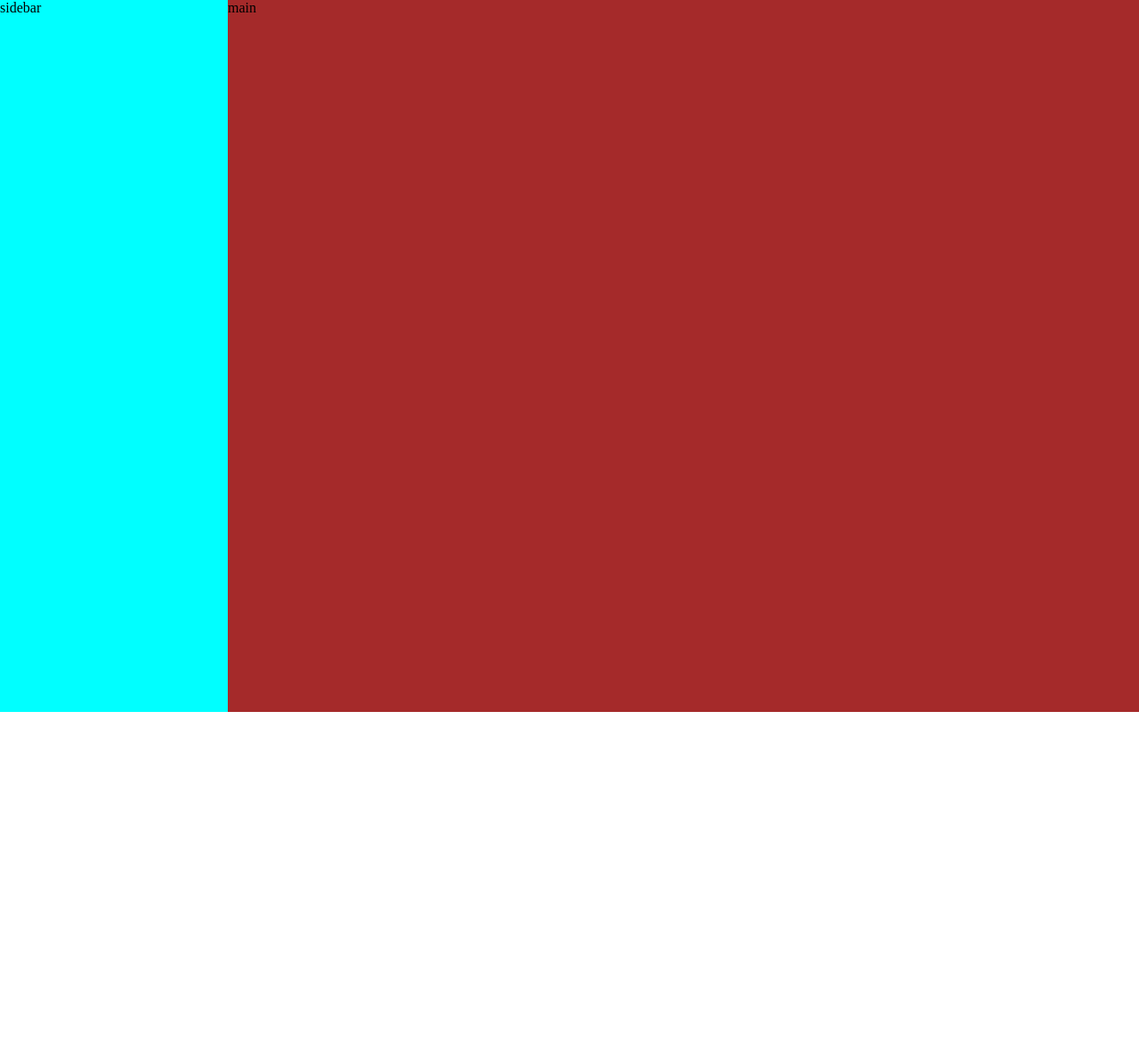
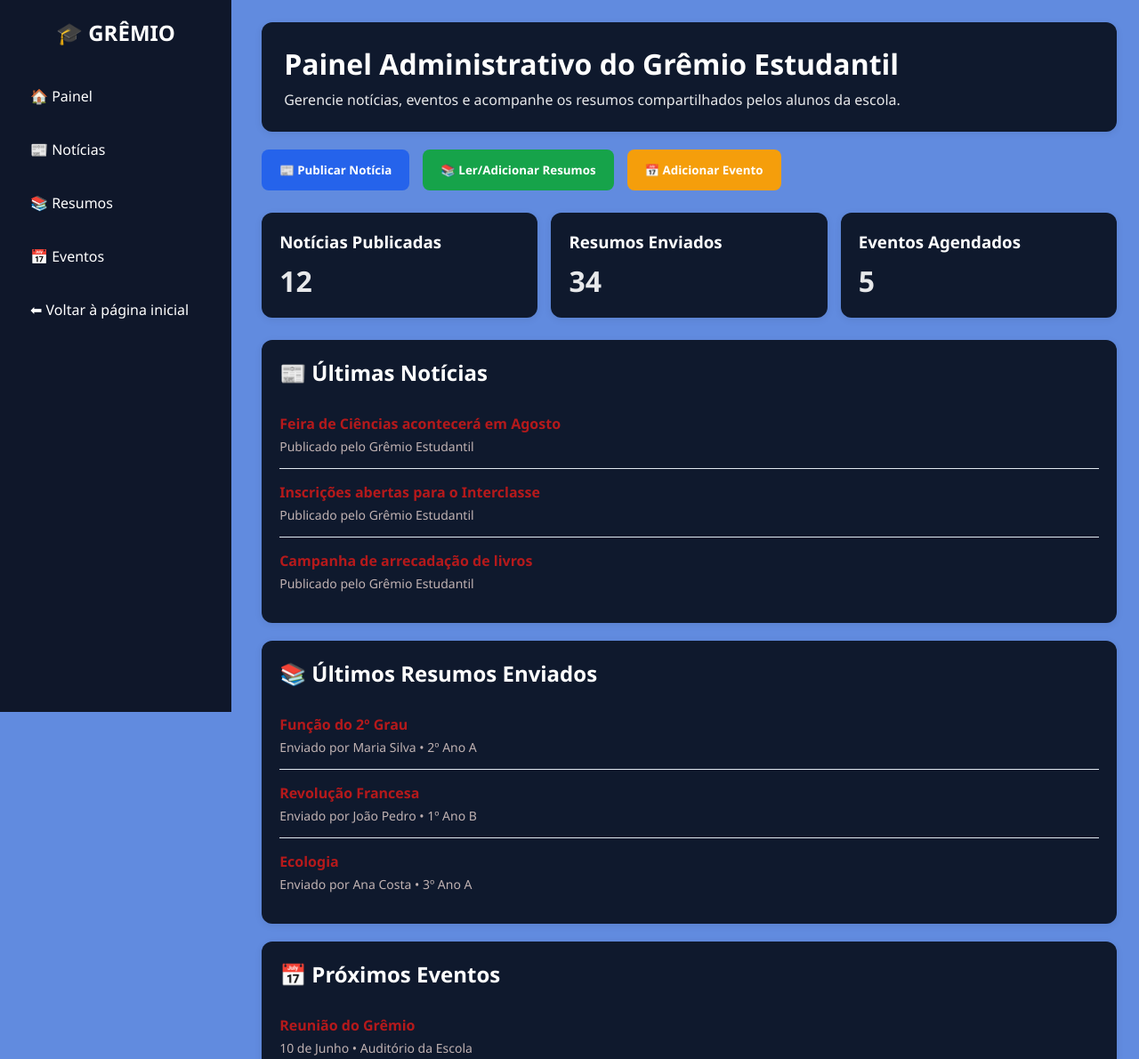
Before and after one commit to ThiagoDamascena/Gremio_News, a website: page Admin_Page/main_admin.html in a window 1280 px wide. Shown: the top 1190 px of the page at 89% size. Before the commit the page ends 800 px from the top, so only its background shows below. Drawn offline with Linux system fonts and the light colour scheme.

Commit message:
Estrutura da página de Admin Co-authored-by: thallys123galvao-hue <thallys123galvao-hue@users.noreply.github.com>

```diff
--- a/Admin_Page/main_admin.html
+++ b/Admin_Page/main_admin.html
@@ -1,15 +1,193 @@
 <!DOCTYPE html>
-<html lang="en">
+<html lang="pt-BR">
+
 <head>
-    <meta charset="UTF-8">
-    <meta name="viewport" content="width=device-width, initial-scale=1.0">
-    <title>Document</title>
-    <link rel="stylesheet" href="styles_admin.css">
+  <meta charset="UTF-8">
+  <meta name="viewport" content="width=device-width, initial-scale=1.0">
+  <link rel="stylesheet" href="styles_admin.css">>
+  <title>Painel do Grêmio Estudantil</title>
 </head>
+
 <body>
-    <div class="conteiner">
-        <div class="sidebar">sidebar</div>
-        <div class="main">main</div>
+
+  <!-- MENU -->
+  <div class="sidebar">
+
+    <h2>&#127891; GRÊMIO</h2>
+
+    <ul>
+      <li>&#127968; Painel</li>
+      <li>&#128240; Notícias</li>
+      <li>&#128218; Resumos</li>
+      <li>&#128197; Eventos</li>
+      <li><a href="../Main_Page/main_inicio.html">&#11013; Voltar à página inicial</a></li>
+    </ul>
+
+  </div>
+
+  <!-- CONTEÚDO -->
+  <div class="main">
+
+    <!-- CABEÇALHO -->
+    <div class="header">
+      <h1>Painel Administrativo do Grêmio Estudantil</h1>
+
+      <p>
+        Gerencie notícias, eventos e acompanhe os resumos
+        compartilhados pelos alunos da escola.
+      </p>
     </div>
+
+    <!-- BOTÕES -->
+    <div class="actions">
+
+      <button class="btn btn-news">
+        &#128240; Publicar Notícia
+      </button>
+
+      <button class="btn btn-summary">
+        &#128218; Ler/Adicionar Resumos
+      </button>
+
+      <button class="btn btn-event">
+        &#128197; Adicionar Evento
+      </button>
+
+    </div>
+
+    <!-- ESTATÍSTICAS -->
+    <div class="cards">
+
+      <div class="card">
+        <h3>Notícias Publicadas</h3>
+        <p>12</p>
+      </div>
+
+      <div class="card">
+        <h3>Resumos Enviados</h3>
+        <p>34</p>
+      </div>
+
+      <div class="card">
+        <h3>Eventos Agendados</h3>
+        <p>5</p>
+      </div>
+
+    </div>
+
+    <!-- NOTÍCIAS -->
+    <div class="section">
+
+      <h2>&#128240 Últimas Notícias</h2>
+
+      <div class="item">
+        <div class="item-title">
+          Feira de Ciências acontecerá em Agosto
+        </div>
+
+        <div class="item-info">
+          Publicado pelo Grêmio Estudantil
+        </div>
+      </div>
+
+      <div class="item">
+        <div class="item-title">
+          Inscrições abertas para o Interclasse
+        </div>
+
+        <div class="item-info">
+          Publicado pelo Grêmio Estudantil
+        </div>
+      </div>
+
+      <div class="item">
+        <div class="item-title">
+          Campanha de arrecadação de livros
+        </div>
+
+        <div class="item-info">
+          Publicado pelo Grêmio Estudantil
+        </div>
+      </div>
+
+    </div>
+
+    <!-- RESUMOS -->
+    <div class="section">
+
+      <h2>&#128218; Últimos Resumos Enviados</h2>
+
+      <div class="item">
+        <div class="item-title">
+          Função do 2º Grau
+        </div>
+
+        <div class="item-info">
+          Enviado por Maria Silva • 2º Ano A
+        </div>
+      </div>
+
+      <div class="item">
+        <div class="item-title">
+          Revolução Francesa
+        </div>
+
+        <div class="item-info">
+          Enviado por João Pedro • 1º Ano B
+        </div>
+      </div>
+
+      <div class="item">
+        <div class="item-title">
+          Ecologia
+        </div>
+
+        <div class="item-info">
+          Enviado por Ana Costa • 3º Ano A
+        </div>
+      </div>
+
+    </div>
+
+    <!-- EVENTOS -->
+    <div class="section">
+
+      <h2>&#128197; Próximos Eventos</h2>
+
+      <div class="item">
+        <div class="item-title">
+          Reunião do Grêmio
+        </div>
+
+        <div class="item-info">
+          10 de Junho • Auditório da Escola
+        </div>
+      </div>
+
+      <div class="item">
+        <div class="item-title">
+          Feira de Ciências
+        </div>
+
+        <div class="item-info">
+          18 de Agosto • Ginásio Escolar
+        </div>
+      </div>
+
+      <div class="item">
+        <div class="item-title">
+          Campeonato Interclasse
+        </div>
+
+        <div class="item-info">
+          Setembro • Quadra Poliesportiva
+        </div>
+      </div>
+
+    </div>
+
+  </div>
+
 </body>
+
 </html>
--- a/Admin_Page/styles_admin.css
+++ b/Admin_Page/styles_admin.css
@@ -1,28 +1,191 @@
-*{
-    margin: 0;
-    padding: 0;
-    box-sizing: border-box;
-    overflow-x: hidden;
+* {
+  margin: 0;
+  padding: 0;
+  box-sizing: border-box;
+  font-family: 'Segoe UI', sans-serif;
 }
 
-.conteiner{
-  display: grid;
-  height: 100%;
-  width: 100%;
-  grid-template-areas:
-  "sidebar main"
-  ;
-  grid-template-columns: 20% auto;
+body {
+  display: flex;
+  background: rgba(30, 90, 210, 0.7);
 }
 
-.sidebar{
-  background-color: aqua;
-  grid-area: sidebar;
+/* MENU */
+.sidebar {
+  width: 260px;
   height: 100vh;
+  background: #0f172a;
+  color: white;
+  padding: 20px;
+  position: fixed;
 }
 
-.main{
-  background-color: brown;
-  grid-area: main;
-  height: 100vh;
+.sidebar h2 {
+  text-align: center;
+  margin-bottom: 30px;
 }
+
+.sidebar ul {
+  list-style: none;
+}
+
+.sidebar li {
+  padding: 14px;
+  border-radius: 8px;
+  margin-bottom: 10px;
+  cursor: pointer;
+  transition: .3s;
+}
+
+.sidebar li:hover {
+  background: #1e293b;
+}
+
+/* CONTEÚDO */
+.main {
+  margin-left: 260px;
+  flex: 1;
+  padding: 25px;
+
+}
+
+.header {
+  padding: 25px;
+  border-radius: 12px;
+  margin-bottom: 20px;
+  box-shadow: 0 2px 8px rgba(0, 0, 0, .08);
+}
+
+.header h1 {
+  color: white;
+  margin-bottom: 8px;
+}
+
+.header p {
+  color: rgba(255, 255, 255, 0.9);
+}
+
+/* BOTÕES */
+.actions {
+  display: flex;
+  gap: 15px;
+  flex-wrap: wrap;
+  margin-bottom: 25px;
+}
+
+.btn {
+  border: none;
+  padding: 14px 20px;
+  border-radius: 8px;
+  color: white;
+  cursor: pointer;
+  font-weight: 600;
+  transition: .3s;
+}
+
+.btn:hover {
+  transform: translateY(-2px);
+}
+
+.btn-news {
+  background: #2563eb;
+}
+
+.btn-summary {
+  background: #16a34a;
+}
+
+.btn-event {
+  background: #f59e0b;
+}
+
+/* CARDS */
+.cards {
+  display: grid;
+  grid-template-columns: repeat(auto-fit, minmax(220px, 1fr));
+  gap: 15px;
+  margin-bottom: 25px;
+}
+
+.card {
+  padding: 20px;
+  border-radius: 12px;
+  box-shadow: 0 2px 8px rgba(0, 0, 0, .08);
+}
+
+.card h3 {
+  color: white;
+  margin-bottom: 10px;
+}
+
+.card p {
+  font-size: 32px;
+  font-weight: bold;
+  color: rgba(255, 255, 255, 0.9);
+}
+
+/* SEÇÕES */
+.section {
+  border-radius: 12px;
+  padding: 20px;
+  margin-bottom: 20px;
+  box-shadow: 0 2px 8px rgba(0, 0, 0, .08);
+}
+
+.section h2 {
+  margin-bottom: 15px;
+  color: #ffffff;
+}
+
+.item {
+  padding: 15px 0;
+  border-bottom: 1px solid #e2e8f0;
+}
+
+.item:last-child {
+  border: none;
+}
+
+.item-title {
+  font-weight: 600;
+  margin-bottom: 5px;
+  color: rgba(194, 26, 26, 0.925);
+}
+
+.item-info {
+  color: rgb(192, 178, 178);
+  font-size: 14px;
+}
+
+/* RESPONSIVO */
+@media(max-width:768px) {
+
+  .sidebar {
+    display: none;
+  }
+
+  .main {
+    margin-left: 0;
+  }
+
+  .actions {
+    flex-direction: column;
+  }
+
+  .btn {
+    width: 100%;
+  }
+}
+
+/*Não sei*/
+.card,
+.header,
+.section {
+  background: rgb(15, 25, 45);
+}
+
+a,
+a:visited {
+    text-decoration: none;
+    color: inherit;
+}
```
